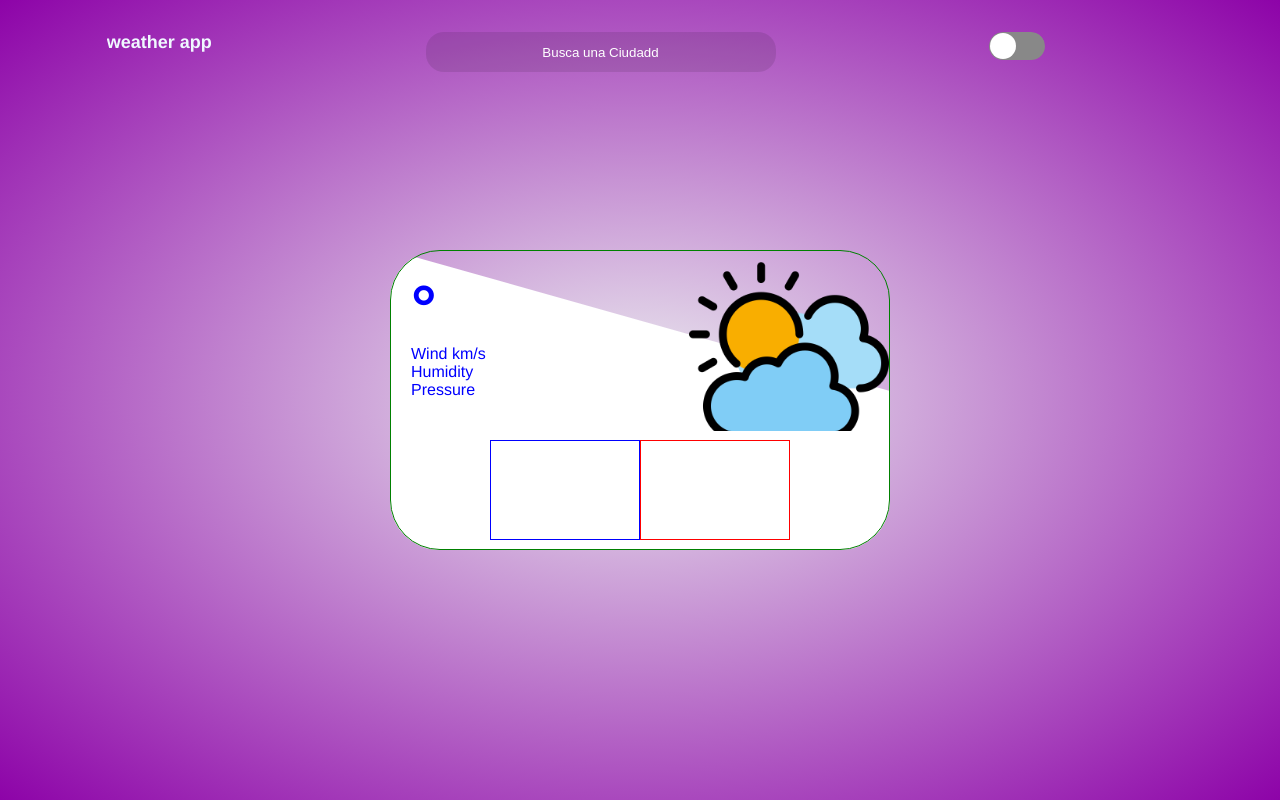
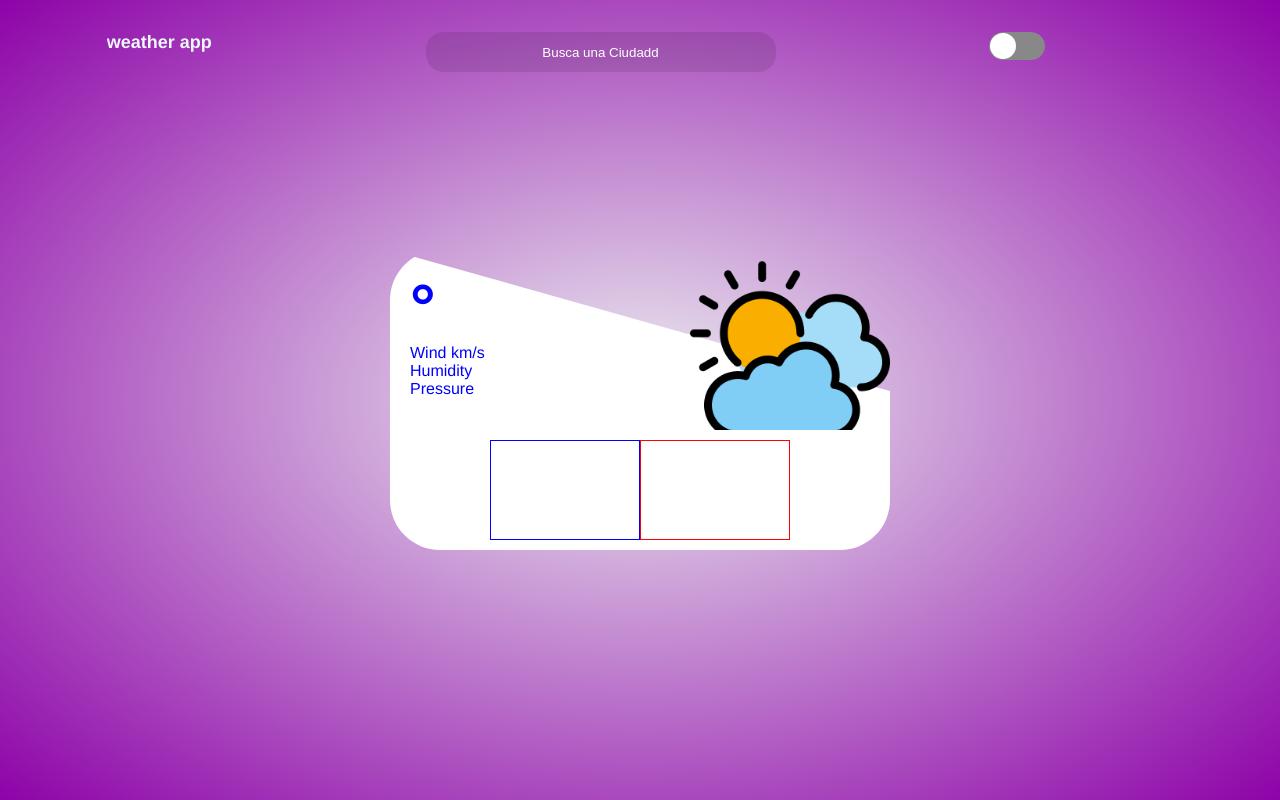
Before and after one commit to GerardoCerrillos/Clim, a React (Vite) app: page / in a window 1280 px wide. Built offline with nearby package versions, Linux system fonts and the light colour scheme; no server answers.

Commit message:
card css

```diff
--- a/src/components/clim.css
+++ b/src/components/clim.css
@@ -13,7 +13,6 @@
   left: 50%;
   transform: translate(-50%, -50%);
   z-index: 2;
-  border: solid 1px green
 }
 
 .container-bg
```
